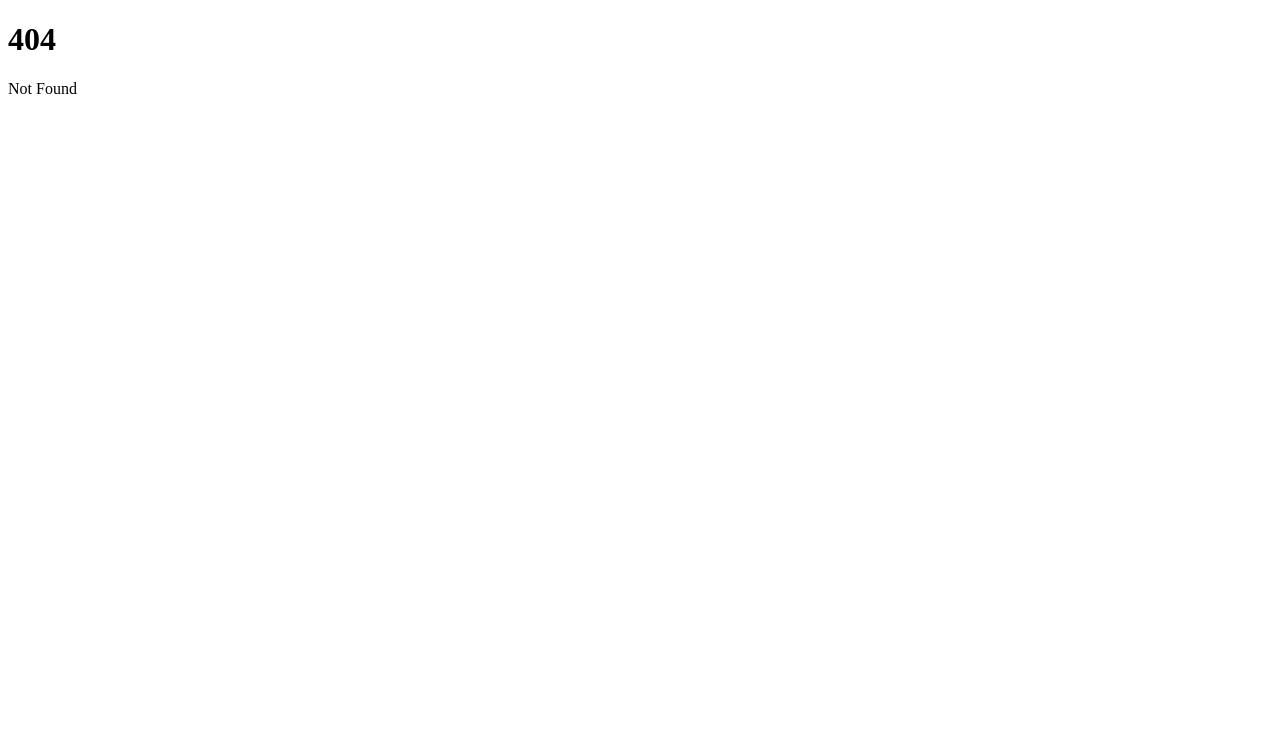
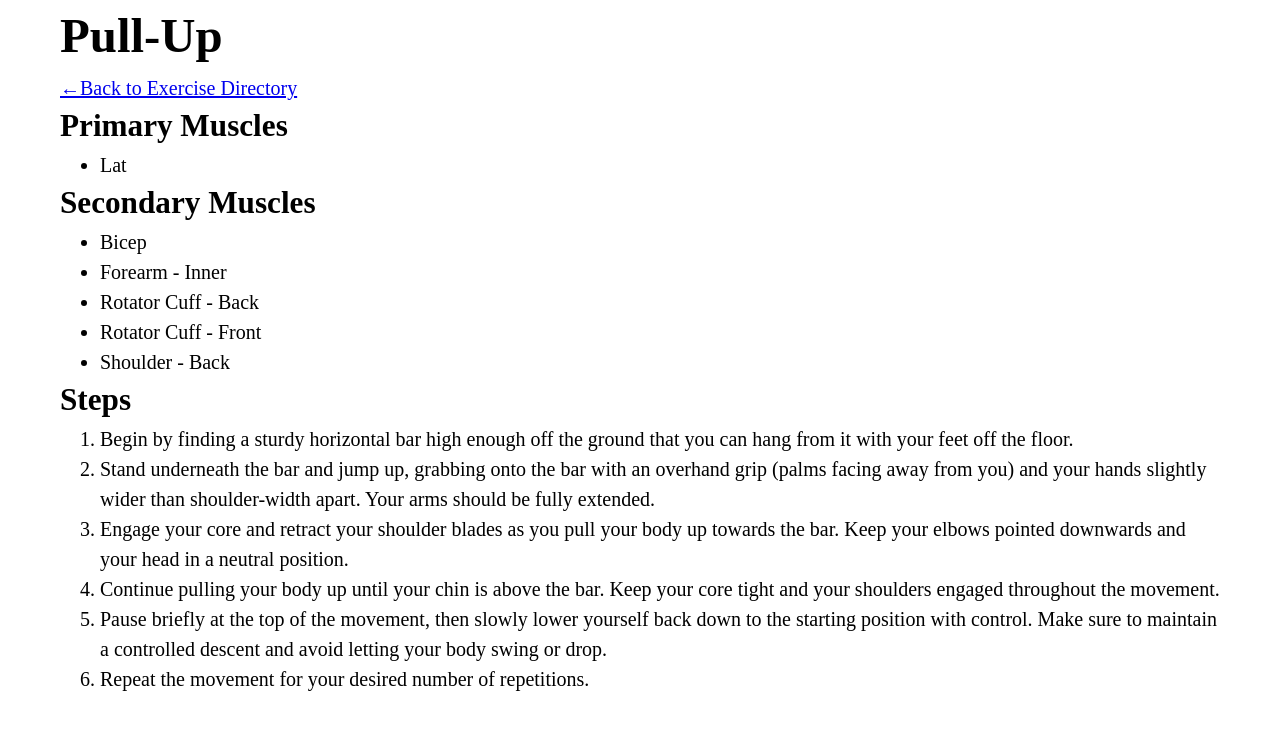
Before and after one commit to longhaul-fitness/exercises, a SvelteKit app: page /exercises/1 in a window 1280 px wide. Before the commit this address had no page. Shown: the top 730 px of the page. Built offline with nearby package versions, Linux system fonts and the light colour scheme.

Commit message:
Remove typescript

```diff
--- /dev/null
+++ b/src/lib/services/ui.js
@@ -0,0 +1,4 @@
+export function translateMuscleIdsToNames(muscleIds, muscleMap) {
+  const muscleNames = muscleIds.map((id) => muscleMap[id]);
+  return muscleNames.sort();
+}
--- a/src/lib/services/ui.ts
+++ /dev/null
@@ -1,4 +0,0 @@
-export function translateMuscleIdsToNames(muscleIds: Array<number>, muscleMap) {
-	const muscleNames = muscleIds.map((id) => muscleMap[id]);
-	return muscleNames.sort();
-}
--- /dev/null
+++ b/src/routes/+layout.js
@@ -0,0 +1 @@
+export const prerender = true;
--- /dev/null
+++ b/src/routes/+layout.svelte
@@ -0,0 +1,7 @@
+<script>
+	import './global.css';
+</script>
+
+<div class="u-container">
+	<slot />
+</div>
--- /dev/null
+++ b/src/routes/exercises/[id]/+page.js
@@ -0,0 +1,14 @@
+import exercises from '../../../../exercises.json';
+import muscles from '../../../../muscles.json';
+
+/** @type {import('./$types').PageLoad} */
+export async function load({ params }) {
+  const exercise = exercises.filter(e => e.pk === parseInt(params.id));
+  // TODO: Check for empty array
+  let muscleMap = {};
+  for (let i = 0; i < muscles.length; i++) {
+    let muscle = muscles[i];
+    muscleMap[parseInt(muscle.pk)] = muscle.fields.name;
+  }
+  return { exercise: exercise[0], muscles: muscleMap };
+}
--- /dev/null
+++ b/src/routes/exercises/[id]/+page.svelte
@@ -0,0 +1,30 @@
+<script>
+	import { base } from '$app/paths';
+	import { translateMuscleIdsToNames } from '$lib/services/ui';
+	export let data;
+	const exercise = data.exercise.fields;
+	$: muscleMap = data.muscles;
+</script>
+
+<h1>{exercise.name}</h1>
+<a href="{base}/">←Back to Exercise Directory</a>
+<div id="primaryMuscles">
+	<h2>Primary Muscles</h2>
+	<ul>
+		{#each translateMuscleIdsToNames(exercise.primary_muscles, muscleMap) as muscle}
+			<li>{muscle}</li>
+		{/each}
+	</ul>
+</div>
+<div id="secondaryMuscles">
+	<h2>Secondary Muscles</h2>
+	<ul>
+		{#each translateMuscleIdsToNames(exercise.secondary_muscles, muscleMap) as muscle}
+			<li>{muscle}</li>
+		{/each}
+	</ul>
+</div>
+<div id="steps">
+	<h2>Steps</h2>
+	{@html exercise.steps}
+</div>
--- /dev/null
+++ b/src/routes/global.css
@@ -0,0 +1,123 @@
+/* @link https://utopia.fyi/type/calculator?c=320,18,1.2,1240,20,1.25,5,2,&s=0.75|0.5|0.25,1.5|2|3|4|6,s-l&g=s,l,xl,12 */
+:root {
+  /*** Type Spacing ***/
+  --step--2: clamp(0.78rem, calc(0.77rem + 0.03vw), 0.8rem);
+  --step--1: clamp(0.94rem, calc(0.92rem + 0.11vw), 1rem);
+  --step-0: clamp(1.13rem, calc(1.08rem + 0.22vw), 1.25rem);
+  --step-1: clamp(1.35rem, calc(1.28rem + 0.37vw), 1.56rem);
+  --step-2: clamp(1.62rem, calc(1.5rem + 0.58vw), 1.95rem);
+  --step-3: clamp(1.94rem, calc(1.77rem + 0.87vw), 2.44rem);
+  --step-4: clamp(2.33rem, calc(2.08rem + 1.25vw), 3.05rem);
+  --step-5: clamp(2.8rem, calc(2.45rem + 1.77vw), 3.82rem);
+
+  /*** Fluid Spacing ***/
+  --space-3xs: clamp(0.31rem, calc(0.31rem + 0vw), 0.31rem);
+  --space-2xs: clamp(0.56rem, calc(0.54rem + 0.11vw), 0.63rem);
+  --space-xs: clamp(0.88rem, calc(0.85rem + 0.11vw), 0.94rem);
+  --space-s: clamp(1.13rem, calc(1.08rem + 0.22vw), 1.25rem);
+  --space-m: clamp(1.69rem, calc(1.62rem + 0.33vw), 1.88rem);
+  --space-l: clamp(2.25rem, calc(2.16rem + 0.43vw), 2.5rem);
+  --space-xl: clamp(3.38rem, calc(3.24rem + 0.65vw), 3.75rem);
+  --space-2xl: clamp(4.5rem, calc(4.33rem + 0.87vw), 5rem);
+  --space-3xl: clamp(6.75rem, calc(6.49rem + 1.3vw), 7.5rem);
+
+  /* One-up pairs */
+  --space-3xs-2xs: clamp(0.31rem, calc(0.2rem + 0.54vw), 0.63rem);
+  --space-2xs-xs: clamp(0.56rem, calc(0.43rem + 0.65vw), 0.94rem);
+  --space-xs-s: clamp(0.88rem, calc(0.74rem + 0.65vw), 1.25rem);
+  --space-s-m: clamp(1.13rem, calc(0.86rem + 1.3vw), 1.88rem);
+  --space-m-l: clamp(1.69rem, calc(1.4rem + 1.41vw), 2.5rem);
+  --space-l-xl: clamp(2.25rem, calc(1.73rem + 2.61vw), 3.75rem);
+  --space-xl-2xl: clamp(3.38rem, calc(2.81rem + 2.83vw), 5rem);
+  --space-2xl-3xl: clamp(4.5rem, calc(3.46rem + 5.22vw), 7.5rem);
+
+  /*** Grid Spacing ***/
+  --grid-max-width: 77.5rem;
+  --grid-gutter: var(--space-s-l, clamp(1.13rem, calc(0.65rem + 2.39vw), 2.5rem));
+  --grid-columns: 12;
+}
+.u-container {
+  max-width: var(--grid-max-width);
+  padding-inline: var(--grid-gutter);
+  margin-inline: auto;
+}
+
+.u-grid {
+  display: grid;
+  gap: var(--grid-gutter);
+}
+
+/*** CSS Reset: https://www.joshwcomeau.com/css/custom-css-reset/ ***/
+*,
+*::before,
+*::after {
+  box-sizing: border-box;
+}
+
+* {
+  margin: 0;
+}
+
+html,
+body {
+  height: 100%;
+}
+
+body {
+  line-height: 1.5;
+  -webkit-font-smoothing: antialiased;
+}
+
+img,
+picture,
+video,
+canvas,
+svg {
+  display: block;
+  max-width: 100%;
+}
+
+input,
+button,
+textarea,
+select {
+  font: inherit;
+}
+
+p,
+h1,
+h2,
+h3,
+h4,
+h5,
+h6 {
+  overflow-wrap: break-word;
+}
+
+#root,
+#__next {
+  isolation: isolate;
+}
+
+/*** Custom Defaults ***/
+
+body {
+  font-size: var(--step-0);
+}
+
+h1 {
+  font-size: var(--step-4);
+}
+
+h2 {
+  font-size: var(--step-2);
+}
+
+h3 {
+  font-size: var(--step-1);
+}
+
+thead {
+  font-size: var(--step-1);
+  font-weight: 500;
+}
--- a/vite.config.js
+++ b/vite.config.js
@@ -2,8 +2,14 @@ import { sveltekit } from '@sveltejs/kit/vite';
 import { defineConfig } from 'vitest/config';
 
 export default defineConfig({
-	plugins: [sveltekit()],
-	test: {
-		include: ['src/**/*.{test,spec}.{js,ts}']
-	}
+  plugins: [sveltekit()],
+  server: {
+    fs: {
+      // Allow serving files from one level up to the project root
+      allow: ['..']
+    }
+  },
+  test: {
+    include: ['src/**/*.{test,spec}.{js,ts}']
+  }
 });
```
Also changed, not shown: src/routes/+page.js (added, +12 -0 lines), src/routes/+page.svelte (+36 -2 lines).
